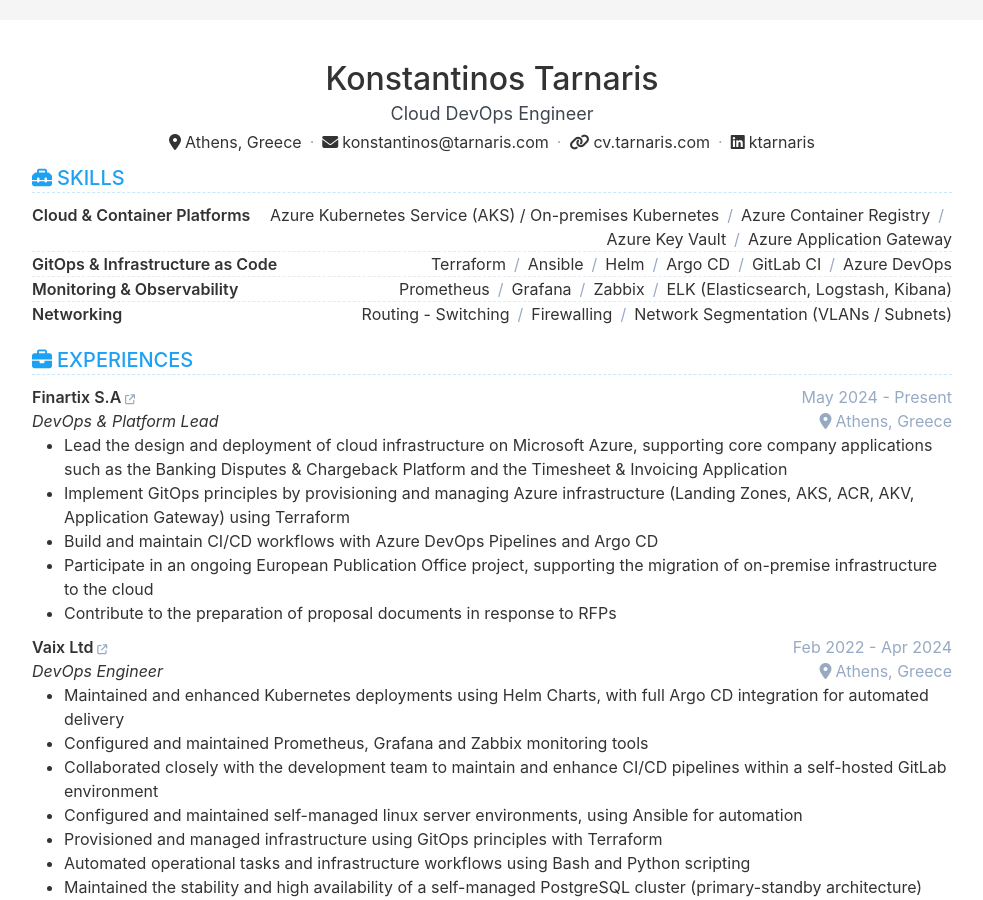
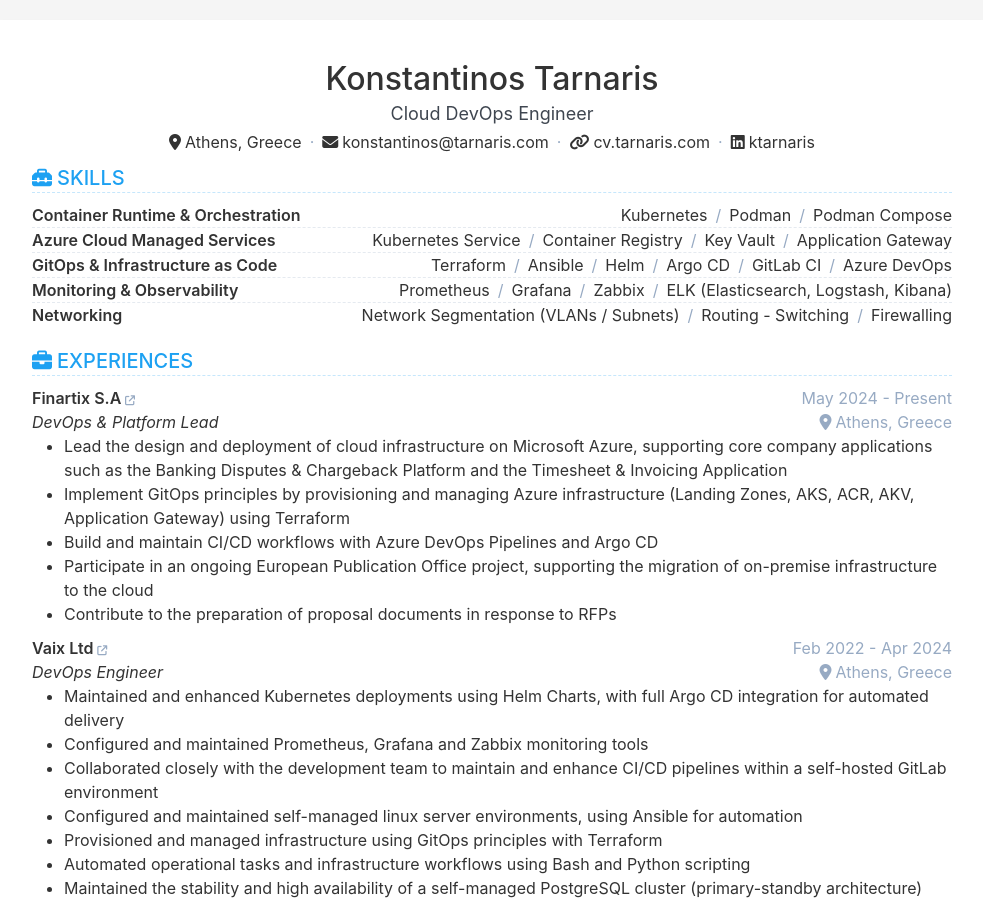
Before and after one commit to ktarnaris/cv, a Jekyll site: the page built from index.html, in a window 1280 px wide and 900 px high. Shown: the whole window, without its empty margins (148-1131 px from the left). Built offline with Jekyll 4.4.1, drawn with Linux system fonts in a browser that asks for light colours.

Commit message:
update: skills

```diff
--- a/_data/data.yml
+++ b/_data/data.yml
@@ -22,12 +22,18 @@ skill:
   description: |
 
   groups:
-    - name: Cloud & Container Platforms
+    - name: Container Runtime & Orchestration
       item:
-        - Azure Kubernetes Service (AKS) / On-premises Kubernetes
-        - Azure Container Registry
-        - Azure Key Vault
-        - Azure Application Gateway
+        - Kubernetes
+        - Podman
+        - Podman Compose
+
+    - name: Azure Cloud Managed Services
+      item:
+        - Kubernetes Service
+        - Container Registry
+        - Key Vault
+        - Application Gateway
 
     - name: GitOps & Infrastructure as Code
       item:
@@ -47,9 +53,10 @@ skill:
 
     - name: Networking
       item:
+        - Network Segmentation (VLANs / Subnets)
         - Routing - Switching
         - Firewalling
-        - Network Segmentation (VLANs / Subnets)
+
 experience:
   show: true
   order: 2
```
